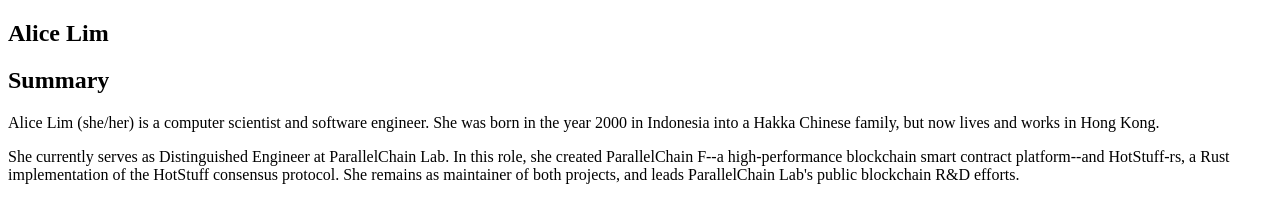
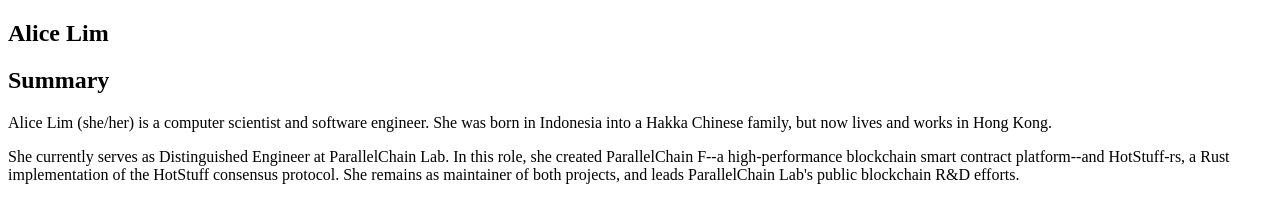
Before and after one commit to lyulka/alice-lim-com, a plain HTML site: page public/index.html in a window 1280 px wide. Shown: the top 201 px of the page. Drawn offline with Linux system fonts and the light colour scheme.

Commit message:
remove age.

```diff
--- a/public/index.html
+++ b/public/index.html
@@ -7,7 +7,7 @@
         <h1>Alice Lim</h1>
         <h2>Summary</h2>
         <p>
-            Alice Lim (she/her) is a computer scientist and software engineer. She was born in the year 2000 in Indonesia into a Hakka Chinese family, but now lives and works in Hong Kong.
+            Alice Lim (she/her) is a computer scientist and software engineer. She was born in Indonesia into a Hakka Chinese family, but now lives and works in Hong Kong.
         </p>
         <p>
             She currently serves as Distinguished Engineer at ParallelChain Lab. In this role, she created ParallelChain F--a high-performance blockchain smart contract platform--and HotStuff-rs,
```
Also changed, not shown: 1 other file.
